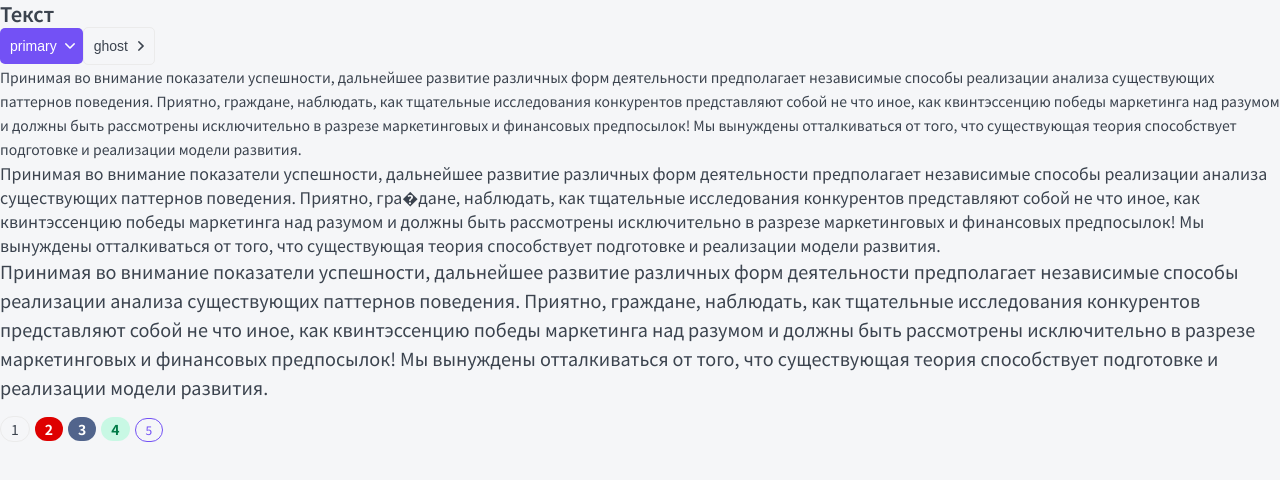
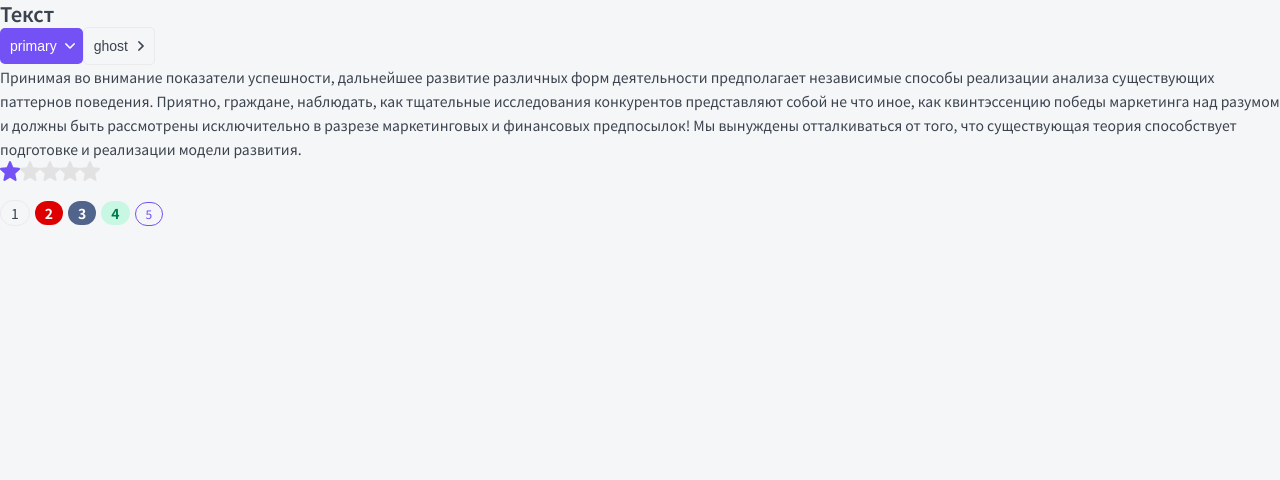
Before and after one commit to Immeo/next-app-router-pages, a Next.js app: page / in a window 1280 px wide. Shown: the top 480 px of the page. Built offline with nearby package versions, Linux system fonts and the light colour scheme.

Commit message:
09-add Rating component

```diff
--- /dev/null
+++ b/src/pages/components/Rating/Rating.module.css
@@ -0,0 +1,31 @@
+.filled {
+	fill: var(--primary);
+}
+
+.star {
+	display: inline-block;
+}
+
+.star svg {
+	margin-right: 5px;
+}
+
+.editable {
+	cursor: pointer;
+}
+
+.ratingWrapper {
+	position: relative;
+}
+
+.errorMessage {
+	position: absolute;
+	bottom: -20px;
+	left: 0;
+
+	color: var(--red);
+}
+
+.error svg {
+	stroke: var(--red);
+}
--- /dev/null
+++ b/src/pages/components/Rating/Rating.tsx
@@ -0,0 +1,43 @@
+import cn from 'classnames';
+import { useEffect, useState } from 'react';
+import styles from './Rating.module.css';
+import { IRating } from './Rating.props';
+import StarIcon from './starIcon.svg';
+
+export const Rating = ({
+	isEditable = false,
+	rating,
+	setRating,
+	...props
+}: IRating): JSX.Element => {
+	const [ratingArray, setRatingArray] = useState<JSX.Element[]>(
+		new Array(5).fill(<></>)
+	);
+
+	useEffect(() => {
+		constructRating(rating);
+	}, [rating]);
+
+	const constructRating = (currentRating: number) => {
+		console.log(currentRating);
+
+		const updatedArray = ratingArray.map((r: JSX.Element, i: number) => {
+			return (
+				<StarIcon
+					className={cn(styles.star, {
+						[styles.filled]: i < currentRating
+					})}
+				/>
+			);
+		});
+		setRatingArray(updatedArray);
+	};
+
+	return (
+		<div {...props}>
+			{ratingArray.map((r, i) => (
+				<span key={i}>{r}</span>
+			))}
+		</div>
+	);
+};
--- a/src/pages/components/index.ts
+++ b/src/pages/components/index.ts
@@ -1,4 +1,5 @@
 export * from './Button/Button';
 export * from './Htag/Htag';
 export * from './PTag/PTag';
+export * from './Rating/Rating';
 export * from './VariableTag/VariableTag';
--- a/src/pages/index.tsx
+++ b/src/pages/index.tsx
@@ -2,6 +2,7 @@
 import Button from './components/Button/Button';
 import Htag from './components/Htag/Htag';
 import PTag from './components/PTag/PTag';
+import { Rating } from './components/Rating/Rating';
 import VariableTag from './components/VariableTag/VariableTag';
 
 const geistSans = localFont({
@@ -35,26 +36,8 @@
 				предпосылок! Мы вынуждены отталкиваться от того, что существующая теория
 				способствует подготовке и реализации модели развития.
 			</PTag>
-			<PTag size='m'>
-				Принимая во внимание показатели успешности, дальнейшее развитие
-				различных форм деятельности предполагает независимые способы реализации
-				анализа существующих паттернов поведения. Приятно, гра�дане, наблюдать,
-				как тщательные исследования конкурентов представляют собой не что иное,
-				как квинтэссенцию победы маркетинга над разумом и должны быть
-				рассмотрены исключительно в разрезе маркетинговых и финансовых
-				предпосылок! Мы вынуждены отталкиваться от того, что существующая теория
-				способствует подготовке и реализации модели развития.
-			</PTag>
-			<PTag size='l'>
-				Принимая во внимание показатели успешности, дальнейшее развитие
-				различных форм деятельности предполагает независимые способы реализации
-				анализа существующих паттернов поведения. Приятно, граждане, наблюдать,
-				как тщательные исследования конкурентов представляют собой не что иное,
-				как квинтэссенцию победы маркетинга над разумом и должны быть
-				рассмотрены исключительно в разрезе маркетинговых и финансовых
-				предпосылок! Мы вынуждены отталкиваться от того, что существующая теория
-				способствует подготовке и реализации модели развития.
-			</PTag>
+			<Rating rating={1} isEditable={false} />
+
 			<VariableTag size='m' color='ghost'>
 				1
 			</VariableTag>
```
Also changed, not shown: src/pages/components/Rating/Rating.props.ts (added, +11 -0 lines), src/pages/components/Rating/starIcon.svg (added).
